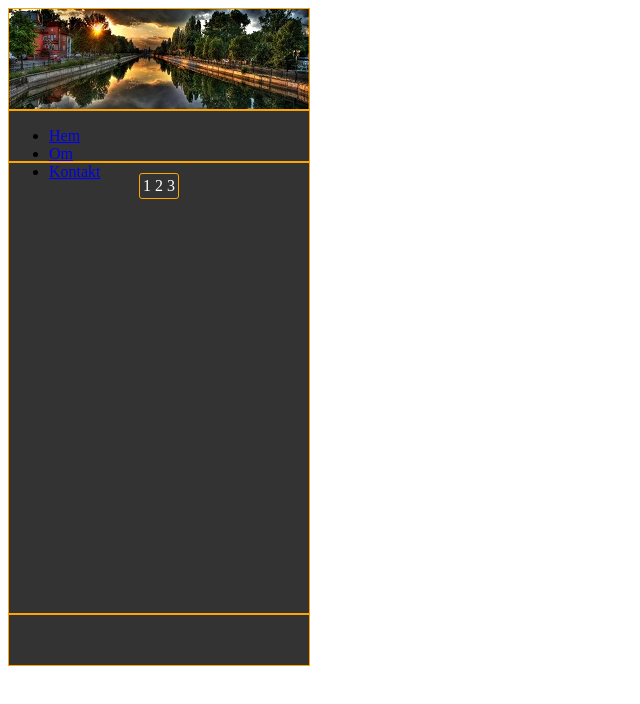
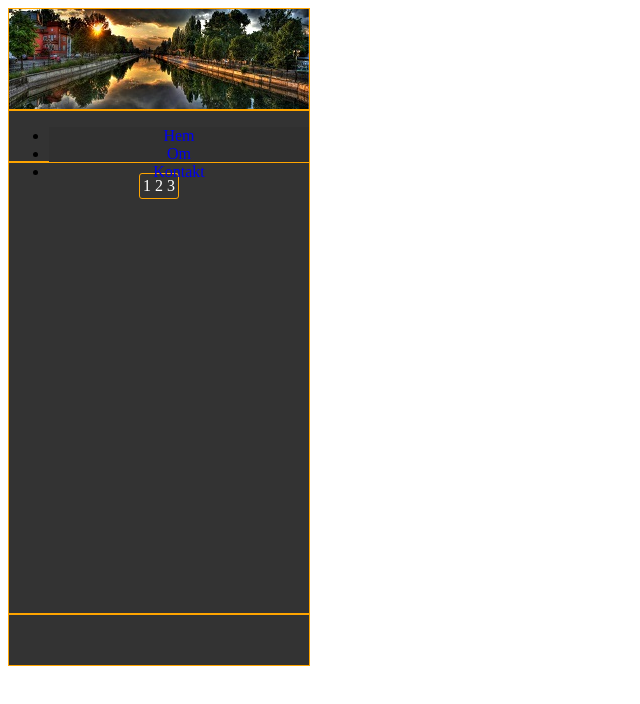
Before and after one commit to stockeman1/Mobil, a plain HTML site: page index.html in a window 1280 px wide. Shown: the whole page, without its empty margins (0-640 px from the left). Drawn offline with Linux system fonts and the light colour scheme.

Commit message:
Update style.css

```diff
--- a/style.css
+++ b/style.css
@@ -15,6 +15,25 @@ body {
 	height: 50px;
 	background: #333333;
 	border: 1px solid orange;
+}
+
+li {
+	display: left;
+	left: 0;
+	background: #303030;
+	text-align: center;
+}
+
+li a {
+	display: block;
+	left: 0;
+	text-align: center;
+	text-decoration: none;
+}
+
+li a:hover {
+	display: block;
+	background: #ff6600;
 }
 
 .Content {
```
